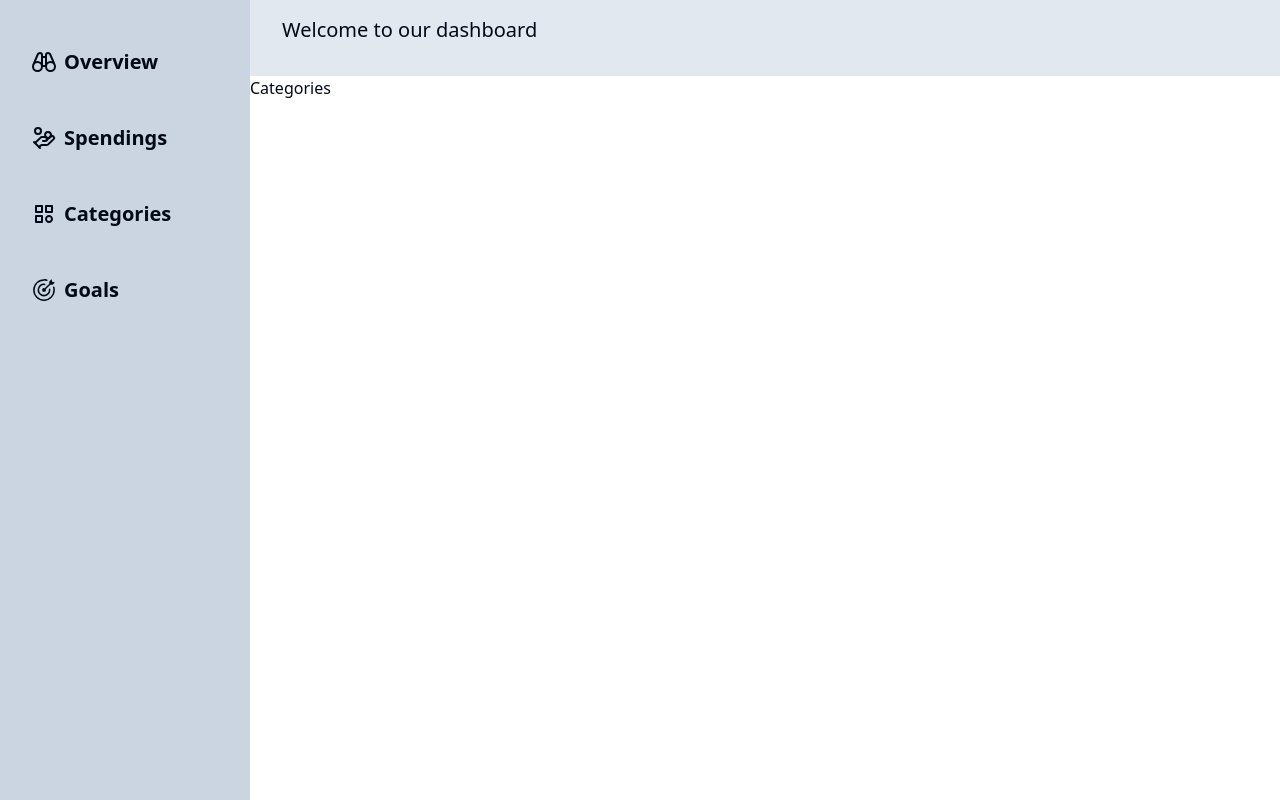
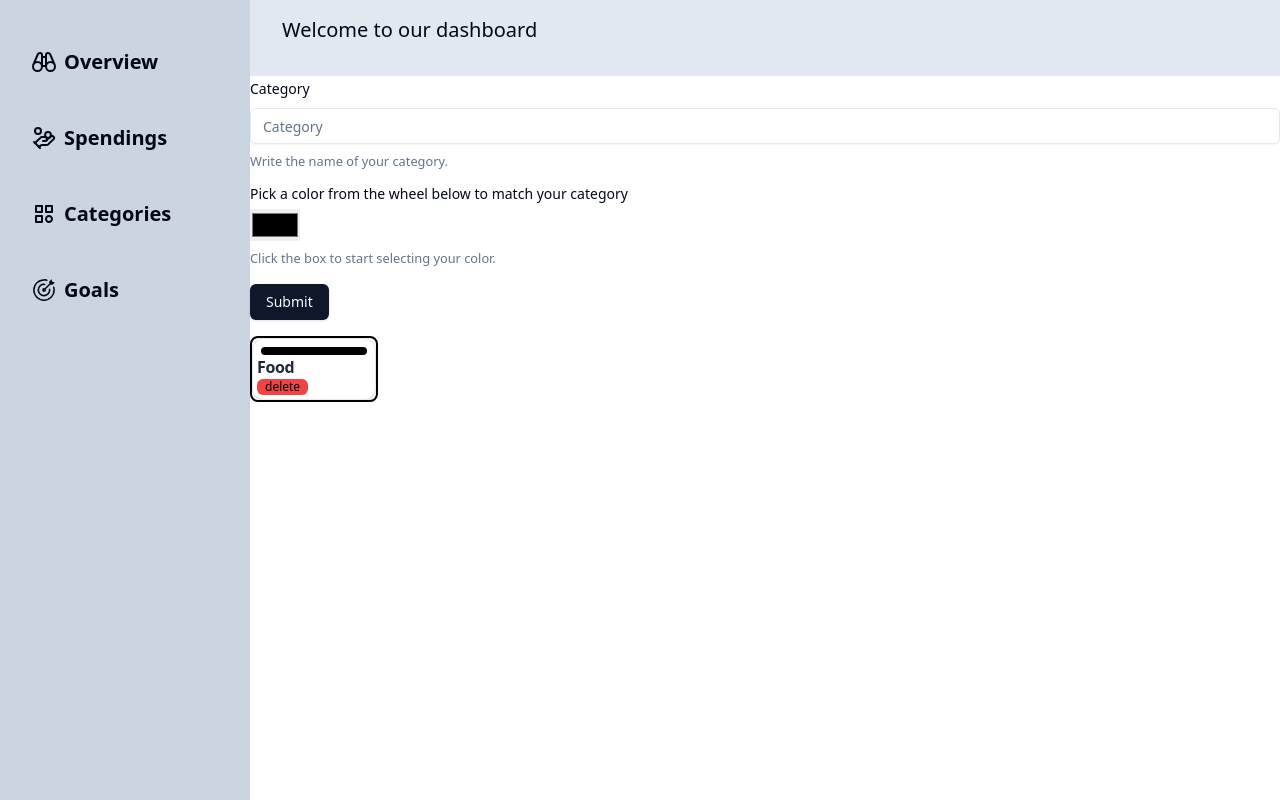
Before and after one commit to bugstile/BudgetPlanner, a React (Vite) app: page /categories in a window 1280 px wide. Built offline with nearby package versions, Linux system fonts and the light colour scheme.

Commit message:
Styleíng for the category card and category form also moved them to categoriespage

```diff
--- a/src/components/form/CategoryCard.jsx
+++ b/src/components/form/CategoryCard.jsx
@@ -1,26 +1,21 @@
 import {
     Card,
     CardContent,
-    CardDescription,
     CardFooter,
-    CardHeader,
     CardTitle,
   } from "@/components/ui/card"
 
   export default function CategoryCard({category,color}){
     return(
-    <div>
-        <Card style={{backgroundColor:color}}>
-            <CardHeader >
-                <CardTitle>{category}</CardTitle>
-                <CardDescription>This is your expenses</CardDescription>
-            </CardHeader>
-            <CardContent>
-                <p>Content</p>
+    <div className="min-w-24 max-w-32 h-min border-black border-2 rounded-lg flex flex-col items-center">
+        <Card className="w-full flex flex-col p-1">
+            <div className="h-2 rounded-xl mx-1 mt-1" style={{backgroundColor:color}}>
+            </div>
+            <CardContent className="mt-1 p-0 pb-1">
+                <CardTitle className="text-slate-800">{category}</CardTitle>
             </CardContent>
-            <CardFooter>
-
-                <button>delete</button>
+            <CardFooter className="p-0">
+                <button className="bg-red-500 px-2 text-xs py-0 my-0 rounded-md">delete</button>
             </CardFooter>
 
     </Card>
--- a/src/components/form/CategoryForm.jsx
+++ b/src/components/form/CategoryForm.jsx
@@ -39,7 +39,7 @@ export default function CategoryForm() {
       }
   return (
     <Form {...form}>
-      <form onSubmit={form.handleSubmit(onSubmit)} className="space-y-8">
+      <form onSubmit={form.handleSubmit(onSubmit)} className="space-y-4 pb-4" >
         <FormField
           control={form.control}
           name="category"
@@ -50,13 +50,20 @@ export default function CategoryForm() {
                 <Input placeholder="Category" {...field} />
               </FormControl>
               <FormDescription>
-                This is your expense category.
+                Write the name of your category.
               </FormDescription>
               <FormMessage />
             </FormItem>
           )}
         />
-        <Input type="color" {...register("color")}/>
+        <FormItem className="flex flex-col">
+          <FormLabel className="m-0">Pick a color from the wheel below to match your category</FormLabel>
+          <input className="h-8 m-0 py-0" type="color" {...register("color")}/>
+          <FormDescription>
+            Click the box to start selecting your color.
+          </FormDescription>
+        </FormItem>
+
 
         <Button type="submit">Submit</Button>
       </form>
--- a/src/pages/CategoriesPage.jsx
+++ b/src/pages/CategoriesPage.jsx
@@ -1,3 +1,9 @@
+import CategoryForm from "../components/form/CategoryForm"
+import CategoryCard from "@/components/form/CategoryCard"
+
 export default function CategoriesPage() {
-  return <div>Categories</div>;
+  return <div>
+        <CategoryForm/>
+        <CategoryCard color="#000" category="Food"/>
+  </div>;
 }
--- a/src/pages/GoalsPage.jsx
+++ b/src/pages/GoalsPage.jsx
@@ -1,8 +1,8 @@
-import NewBudgetForm from "../components/form/CategoryForm"
-import CategoryCard from "@/components/form/CategoryCard"
+
 export default function GoalsPage() {
   return(
   <div>
+
     Goals Page
 
   </div>
```
